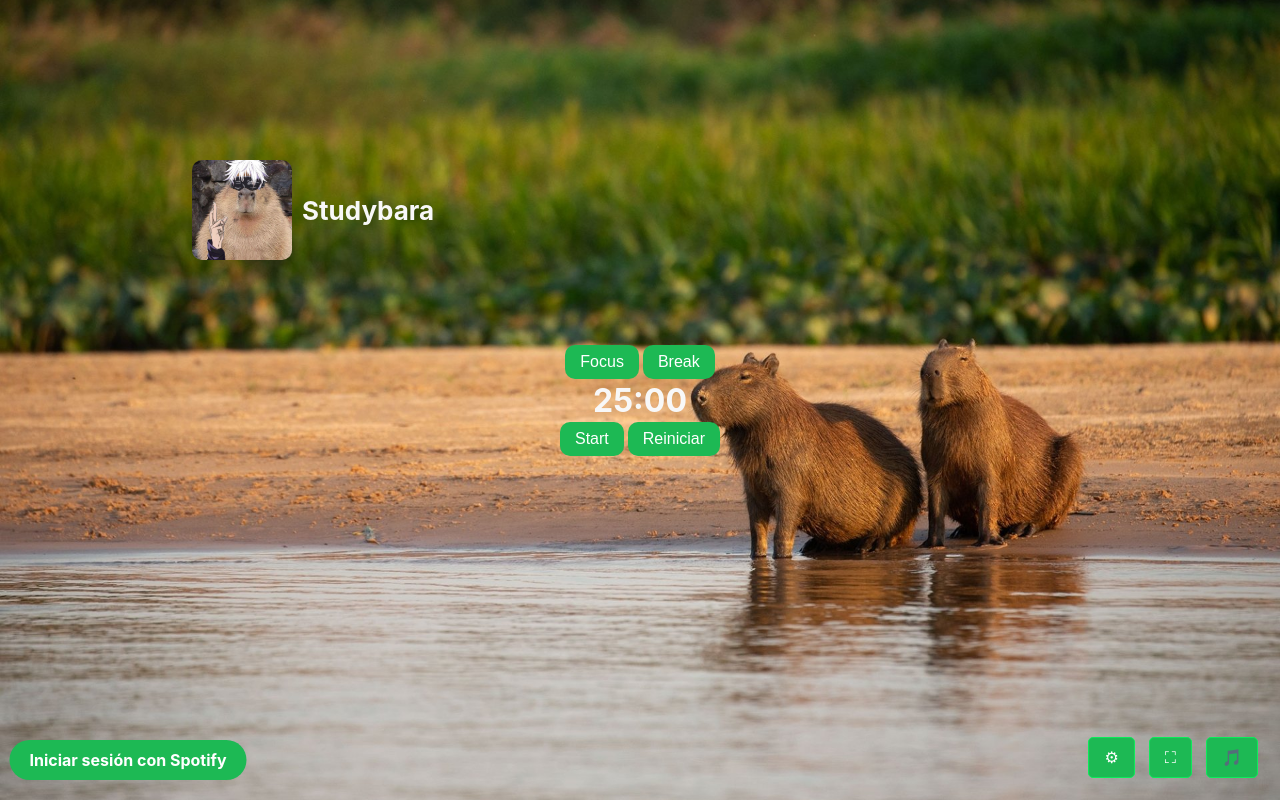
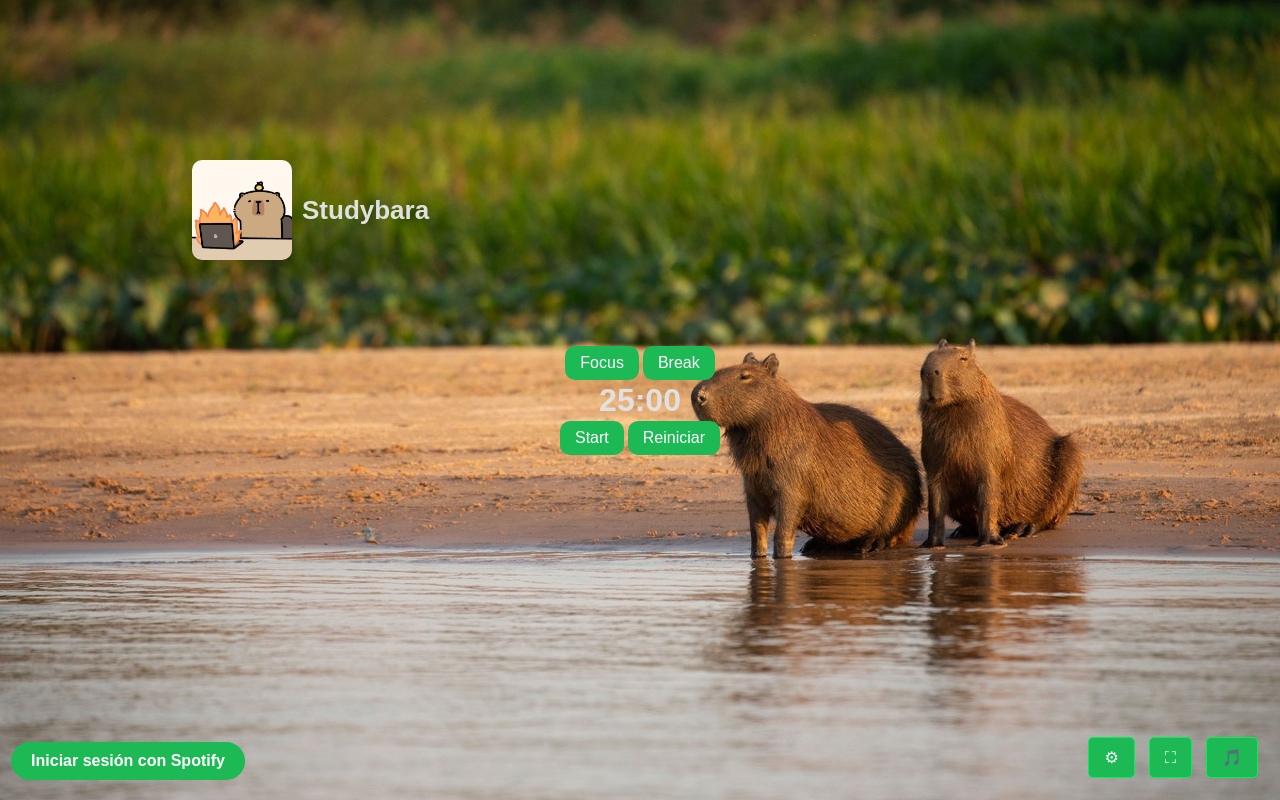
Before and after one commit to Diverfox/Studybara, a React (Create React App) app: page /#/ in a window 1280 px wide. Built offline with nearby package versions, Linux system fonts and the light colour scheme.

Commit message:
css en proceso

```diff
--- a/src/styles/App.css
+++ b/src/styles/App.css
@@ -1,17 +1,27 @@
+/* Paleta de colores oscuros mejorada */
+:root {
+  --primary-bg: #1e1e1e;
+  --secondary-bg: #252525;
+  --accent-color: #ff4f4f;
+  --text-color: #e0e0e0;
+  --link-color: #61dafb;
+  --hover-link-color: #ff9f9f;
+}
+
+body {
+  background: var(--primary-bg) url("../assets/images/fondochill.jpg") no-repeat center center fixed;
+  background-size: cover;
+  color: var(--text-color);
+  font-family: 'Arial', sans-serif;
+  margin: 0;
+  padding: 0;
+}
+
 .App {
   text-align: center;
   position: relative;
   z-index: 1;
 }
-
-body {
-  background-image: url("../assets/images/fondochill.jpg");
-  background-size: cover;
-  background-position: center;
-  background-repeat: no-repeat;
-  background-attachment: fixed;
-}
-
 
 .App-logo {
   height: 40vmin;
@@ -25,18 +35,25 @@ body {
 }
 
 .App-header {
-  background-color: #282c34;
+  background-color: var(--secondary-bg);
   min-height: 100vh;
   display: flex;
   flex-direction: column;
   align-items: center;
   justify-content: center;
   font-size: calc(10px + 2vmin);
-  color: white;
+  color: var(--text-color);
+  box-shadow: 0 4px 8px rgba(0, 0, 0, 0.2);
 }
 
 .App-link {
-  color: #61dafb;
+  color: var(--link-color);
+  text-decoration: none;
+  transition: color 0.3s ease-in-out;
+}
+
+.App-link:hover {
+  color: var(--hover-link-color);
 }
 
 @keyframes App-logo-spin {
@@ -47,11 +64,3 @@ body {
     transform: rotate(360deg);
   }
 }
-
-body {
-  background-image: url("../assets/images/fondochill.jpg");
-  background-size: cover;
-  background-position: center;
-  background-repeat: no-repeat;
-  background-attachment: fixed;
-}
```
Also changed, not shown: src/assets/images/1.jpg (added), src/assets/images/capigojo.jpg.
